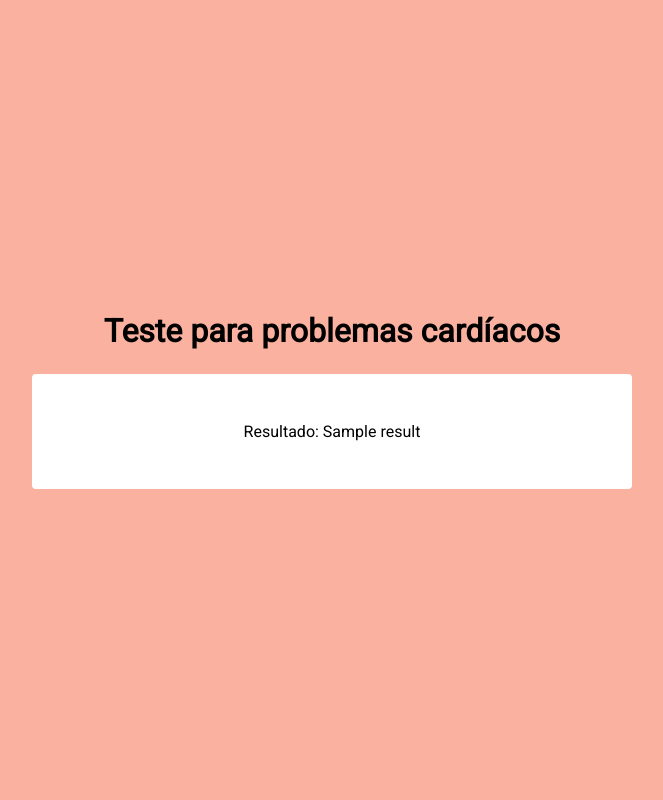
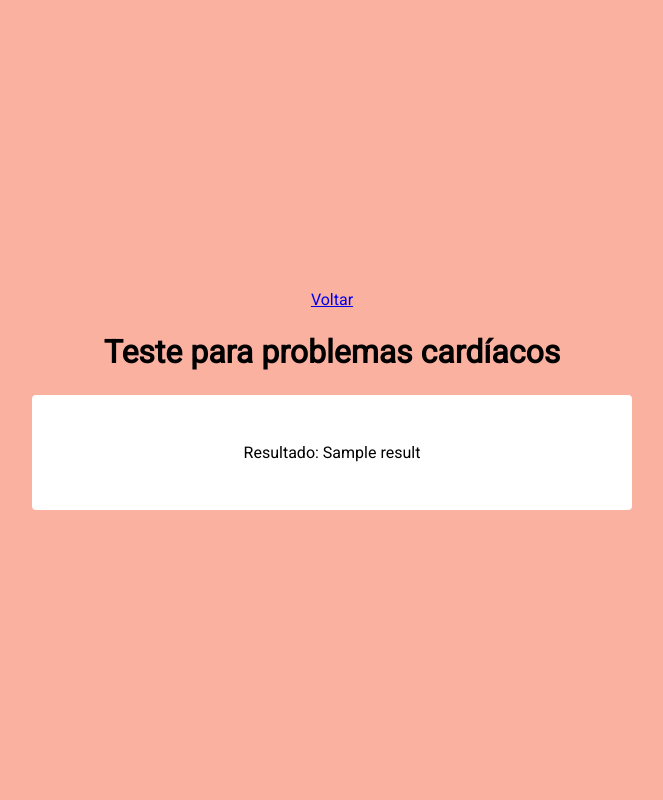
Before and after one commit to gabriel1680/heart-disease-predictor, a Flask app: template src/templates/result.html in a window 1280 px wide. Shown: the whole page, without its empty margins (308-971 px from the left). Run offline with Flask 2, Linux system fonts and the light colour scheme; the template is opened without the code that fills it: most values are stand-ins (such as "Sample title", 1, 10 or a date in 2020).

Commit message:
feat: add back home link

```diff
--- a/src/templates/result.html
+++ b/src/templates/result.html
@@ -9,6 +9,7 @@
 </head>
 <body>
     <div class="container">
+        <a href="./">Voltar</a>
         <h1>Teste para problemas cardíacos</h1>
         <div class="result-container">
             Resultado: {{ result }}
```
Also changed, not shown: src/static/style.css (line endings or trailing spaces).
